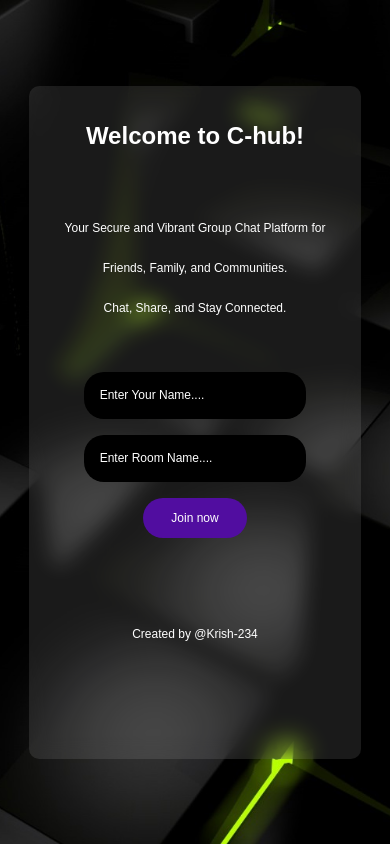
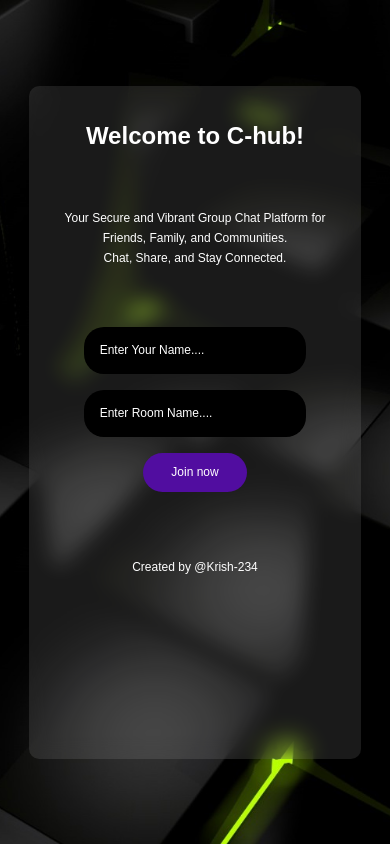
Before and after one commit to Krish-234/C-Hub, a React (Vite) app: page / in a window 390 px wide. Built offline with nearby package versions, Linux system fonts and the light colour scheme; no server answers.

Commit message:
layout update

```diff
--- a/src/Container/Header/Header.css
+++ b/src/Container/Header/Header.css
@@ -34,7 +34,7 @@ body {
   .app_container p{
     font-size: 20px;
     margin-bottom: 3%;
-    line-height: 40px;
+    line-height: 30px;
   }
 
   #nameInput,#roomInput{
@@ -97,11 +97,11 @@ body {
     }
     .app_container p{
       font-size: 17px;
-      margin-bottom: 8%;
+      margin-bottom: 10%;
     }
     .app_container button{
       font-size: 17px;
-      margin-bottom: 8%;
+      margin-bottom: 10%;
     }
   }
 
@@ -112,11 +112,12 @@ body {
     }
     .app_container h1{
       font-size: 2rem;
-      margin-bottom: 5%;
+      margin-bottom: 10%;
     }
     .app_container p{
       font-size: 15px;
-      margin-bottom: 10%;
+      line-height: 25px;
+      margin-bottom: 14%;
     }
     #nameInput,#roomInput{
       width: 55%;
@@ -124,7 +125,7 @@ body {
     }
     .app_container button{
       font-size: 15px;
-      margin-bottom: 10%;
+      margin-bottom: 14%;
     }
   }
 
@@ -139,7 +140,9 @@ body {
     }
     .app_container p{
       font-size: 12px;
-      margin-bottom: 15%;
+      line-height: 20px;
+      margin: 0 10px;
+      margin-bottom: 20%;
     }
     #nameInput,#roomInput{
       width: 70%;
```
